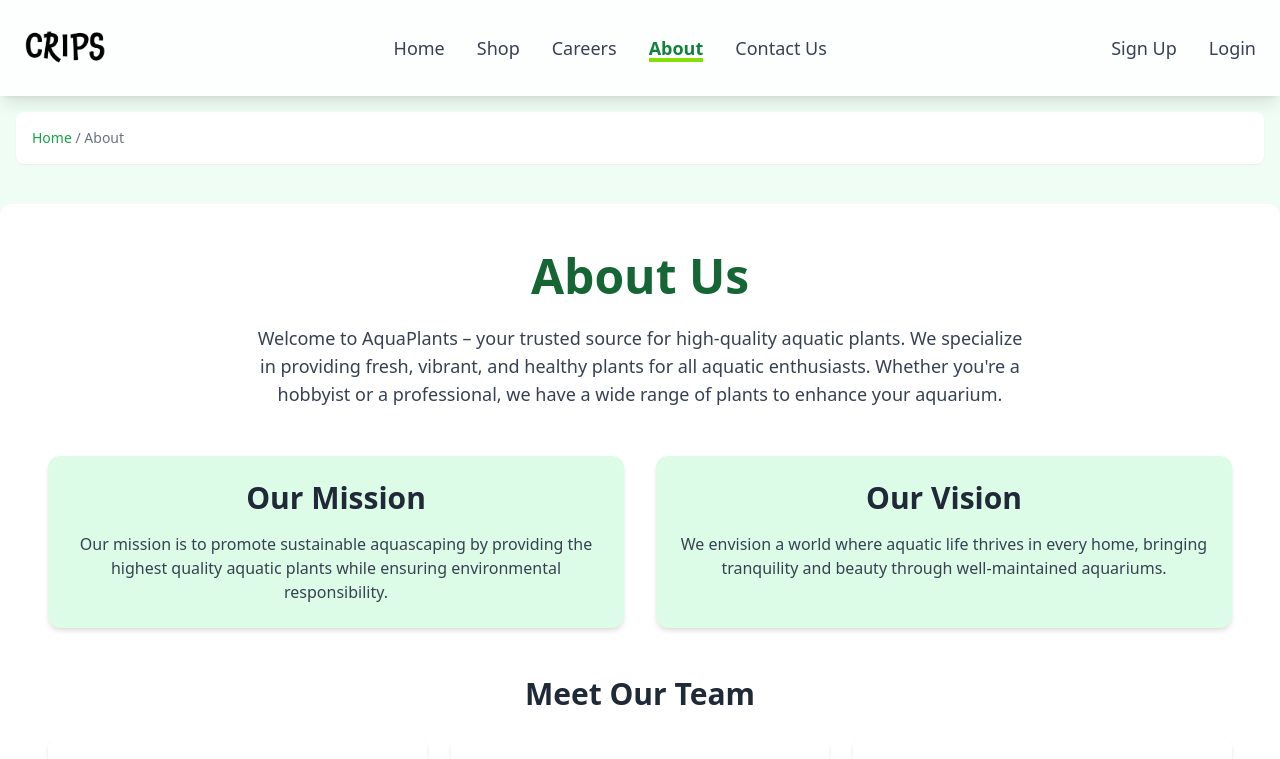
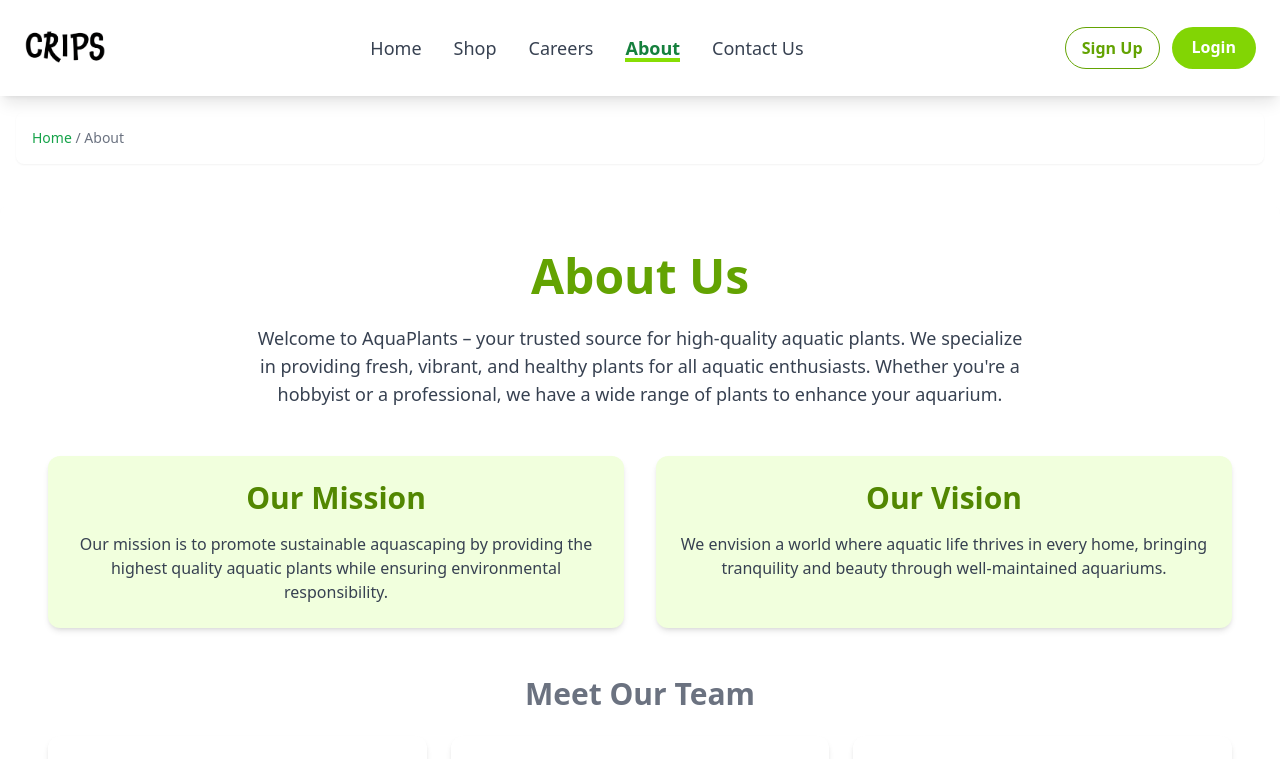
Before and after one commit to Thamidu-Peiris/CRIPS, a React (Create React App) app in the folder frontend/: page /about in a window 1280 px wide. Shown: the top 759 px of the page. Built offline with nearby package versions, Linux system fonts and the light colour scheme; no server answers.

Commit message:
Bug Fixed

```diff
--- a/frontend/src/components/CustomerHeader.js
+++ b/frontend/src/components/CustomerHeader.js
@@ -206,13 +206,13 @@ const CustomerHeader = () => {
         <div className="flex space-x-3">
           <Link
             to="/customerregister"
-            className="border border-green-600 text-green-600 px-3 py-1 md:px-4 md:py-2 rounded-lg hover:bg-green-600 hover:text-white transition duration-300"
+            className="border border-[#63A302] text-[#63A302] font-bold px-3 py-1 md:px-4 md:py-2 rounded-full hover:bg-[#609D03] hover:text-white transition duration-300"
           >
             Sign Up
           </Link>
           <Link
             to="/login"
-            className="bg-green-600 text-white px-3 py-1 md:px-5 md:py-2 rounded-lg hover:bg-green-700 transition duration-300"
+            className="bg-[#82D504] font-bold text-white px-3 py-1 md:px-5 md:py-2 rounded-full hover:bg-[#609D03] transition duration-300"
           >
             Login
           </Link>
--- a/frontend/src/pages/AboutPage.js
+++ b/frontend/src/pages/AboutPage.js
@@ -19,7 +19,7 @@ const AboutPage = () => {
   };
 
   return (
-    <div className="font-sans min-h-screen bg-green-50">
+    <div className="font-sans min-h-screen bg-white">
       {/* Navigation */}
       <nav className="flex justify-between items-center p-6 bg-white/80 backdrop-blur-lg shadow-lg sticky top-0 z-50">
         <motion.img
@@ -66,26 +66,9 @@ const AboutPage = () => {
             <span className="absolute left-0 bottom-0 w-full h-[4px] bg-[#87de04] scale-x-0 group-hover:scale-x-100 transition-transform duration-300"></span>
           </Link>
         </div>
-        {userInfo ? (
+
           <CustomerHeader />
-        ) : (
-          <div className="flex items-center space-x-8">
-            <Link
-              to="/customerregister"
-              className="text-gray-700 font-medium text-lg hover:text-gray-900 transition relative group"
-            >
-              Sign Up
-              <span className="absolute left-0 bottom-0 w-full h-[4px] bg-green-500 scale-x-0 group-hover:scale-x-100 transition-transform duration-300"></span>
-            </Link>
-            <Link
-              to="/login"
-              className="text-gray-700 font-medium text-lg hover:text-gray-900 transition relative group"
-            >
-              Login
-              <span className="absolute left-0 bottom-0 w-full h-[4px] bg-green-500 scale-x-0 group-hover:scale-x-100 transition-transform duration-300"></span>
-            </Link>
-          </div>
-        )}
+
       </nav>
 
       {/* Breadcrumb Navigation */}
@@ -97,7 +80,7 @@ const AboutPage = () => {
 
       {/* About Section */}
       <div className="max-w-7xl mx-auto bg-white shadow-lg p-12 mt-10 rounded-xl text-center animate-fade-in">
-        <h2 className="text-5xl font-extrabold text-green-800 mb-6">About Us</h2>
+        <h2 className="text-5xl font-extrabold text-[#63A302] mb-6">About Us</h2>
         <p className="text-lg text-gray-700 max-w-3xl mx-auto">
           Welcome to AquaPlants – your trusted source for high-quality aquatic plants.
           We specialize in providing fresh, vibrant, and healthy plants for all aquatic enthusiasts.
@@ -107,24 +90,24 @@ const AboutPage = () => {
         {/* Our Mission & Vision */}
         <div className="mt-12 grid grid-cols-1 md:grid-cols-2 gap-8">
           <motion.div
-            className="bg-green-100 rounded-xl shadow-md p-6 hover:scale-105 transition-all duration-300"
+            className="bg-[#F1FFDD] rounded-xl shadow-md p-6 hover:scale-105 transition-all duration-300"
             initial={{ opacity: 0, y: 20 }}
             animate={{ opacity: 1, y: 0 }}
             transition={{ duration: 0.5, delay: 0.2 }}
           >
-            <h3 className="text-3xl font-bold text-gray-800 mb-4">Our Mission</h3>
+            <h3 className="text-3xl font-bold text-[#528701] mb-4">Our Mission</h3>
             <p className="text-gray-700">
               Our mission is to promote sustainable aquascaping by providing
               the highest quality aquatic plants while ensuring environmental responsibility.
             </p>
           </motion.div>
           <motion.div
-            className="bg-green-100 rounded-xl shadow-md p-6 hover:scale-105 transition-all duration-300"
+            className="bg-[#F1FFDD] rounded-xl shadow-md p-6 hover:scale-105 transition-all duration-300"
             initial={{ opacity: 0, y: 20 }}
             animate={{ opacity: 1, y: 0 }}
             transition={{ duration: 0.5, delay: 0.4 }}
           >
-            <h3 className="text-3xl font-bold text-gray-800 mb-4">Our Vision</h3>
+            <h3 className="text-3xl font-bold text-[#528701] mb-4">Our Vision</h3>
             <p className="text-gray-700">
               We envision a world where aquatic life thrives in every home,
               bringing tranquility and beauty through well-maintained aquariums.
@@ -134,7 +117,7 @@ const AboutPage = () => {
 
         {/* Our Team */}
         <div className="mt-12">
-          <h3 className="text-3xl font-bold text-gray-800 mb-6">Meet Our Team</h3>
+          <h3 className="text-3xl font-bold text-gray-500 mb-6">Meet Our Team</h3>
           <div className="grid grid-cols-1 sm:grid-cols-2 md:grid-cols-3 gap-6">
             {[1, 2, 3].map((id) => (
               <motion.div
@@ -147,7 +130,7 @@ const AboutPage = () => {
                 <img
                   src={`/team${id}.jpg`}
                   alt={`Team Member ${id}`}
-                  className="w-24 h-24 object-cover rounded-full mx-auto border-2 border-green-200"
+                  className="w-24 h-24 object-cover rounded-full mx-auto border-2 border-white"
                   onError={(e) => (e.target.src = "/default-team.jpg")}
                 />
                 <h4 className="text-lg font-bold text-gray-800 mt-4">Team Member {id}</h4>
@@ -159,7 +142,7 @@ const AboutPage = () => {
       </div>
 
       {/* Footer */}
-      <footer className="bg-gradient-to-r from-gray-900 to-gray-800 text-white p-10 border-t-4 border-green-600">
+      <footer className="bg-gradient-to-r from-gray-900 to-gray-800 text-white p-10 border-t-4 border-[#87de04]">
         <div className="max-w-7xl mx-auto grid grid-cols-1 md:grid-cols-4 gap-8 px-4 text-left">
           <div>
             <h3 className="text-lg font-bold mb-4">Quick Links</h3>
--- a/frontend/src/pages/ContactPage.js
+++ b/frontend/src/pages/ContactPage.js
@@ -101,7 +101,7 @@ const ContactPage = () => {
 
       {/* Contact Form or Confirmation Banner */}
       <div className="max-w-3xl mx-auto bg-white shadow-lg p-8 mt-10 rounded-lg">
-        <h2 className="text-3xl font-bold text-center text-green-600 mb-6">Contact Us</h2>
+        <h2 className="text-3xl font-bold text-center text-[#63A302] mb-6">Contact Us</h2>
         {submitted ? (
           <div className="bg-green-100 text-green-800 font-bold p-6 rounded-lg text-center animate-fade-in">
             Message Sent Successfully
--- a/frontend/src/pages/Home.js
+++ b/frontend/src/pages/Home.js
@@ -454,7 +454,7 @@ const Home = () => {
             ) : (
               <div className="flex space-x-4">
                 < Link to="/login">
-                  <button className="px-4 py-2 bg-transparent border-2 border-[#86d411] text-[#86d411] font-bold text-lg rounded-full hover:bg-[#6fb309] hover:text-white hover:border-[#6fb309] transition duration-300">
+                  <button className="px-6 py-2 bg-transparent border-2 border-[#86d411] text-[#86d411] font-bold text-lg rounded-full hover:bg-[#6fb309] hover:text-white hover:border-[#6fb309] transition duration-300">
                     Login
                   </button>
                 </Link>
```
